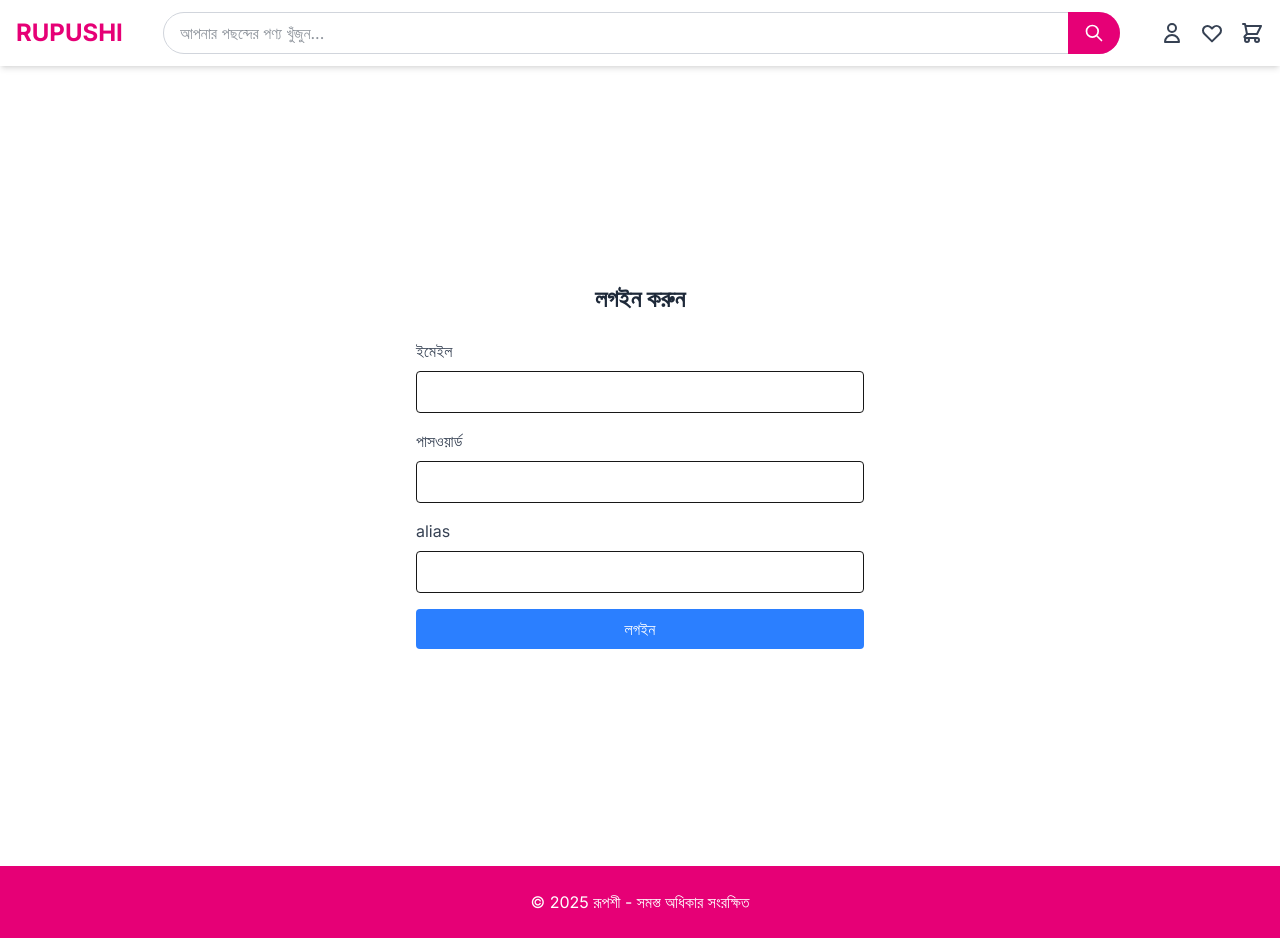
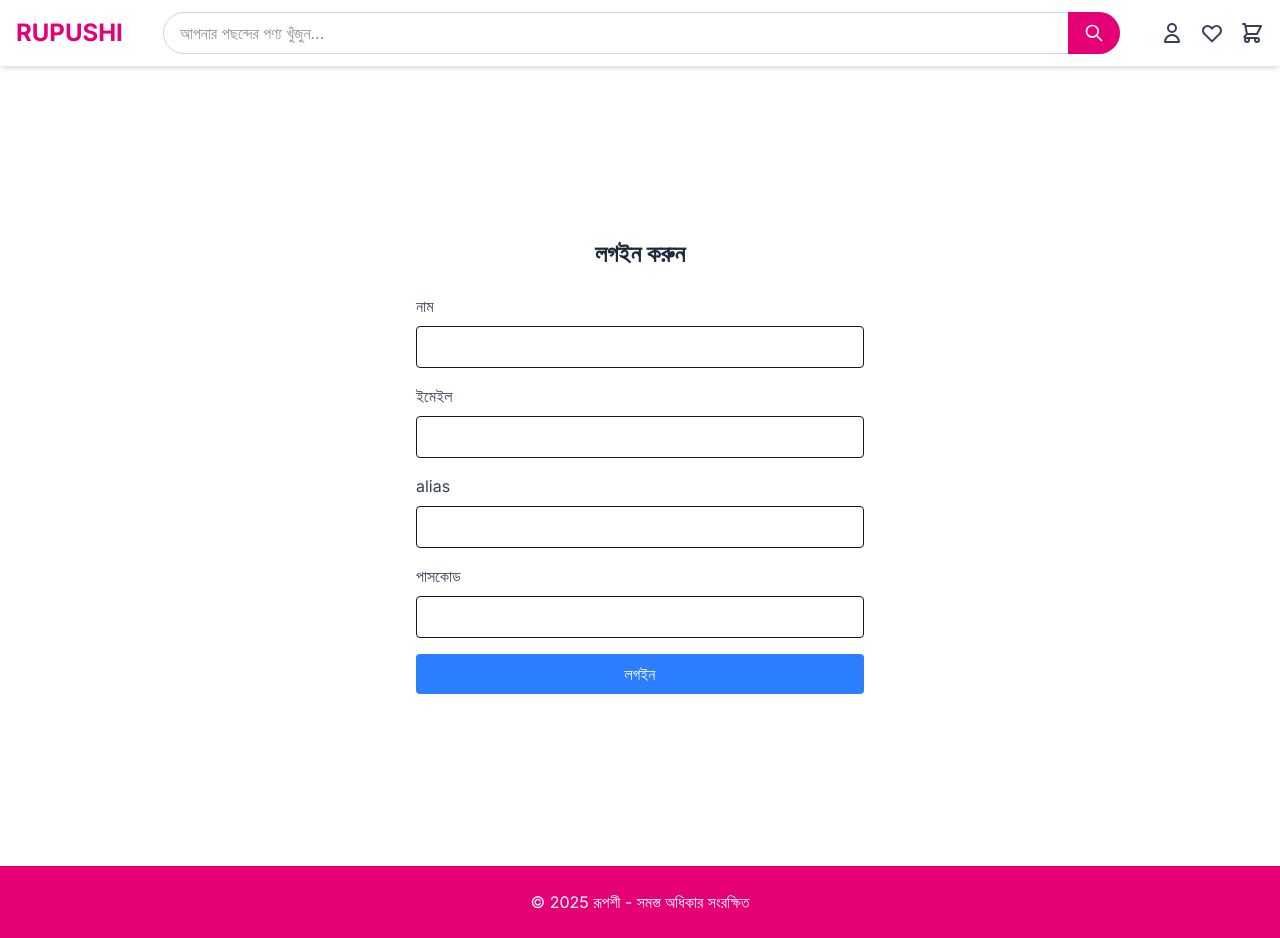
Before and after one commit to Toufiquer/rupushi2, a Next.js app: page /login in a window 1280 px wide. Built offline with nearby package versions, Linux system fonts and the light colour scheme.

Commit message:
done @ users and auth

```diff
--- a/src/app/api/auth-check/route.ts
+++ b/src/app/api/auth-check/route.ts
@@ -23,6 +23,7 @@ export async function POST(req: Request) {
     const findUser = users.find(user => user.email === userData.email);
     // Use the decryptPassCode method
     const decryptedPassCode = findUser.decryptPassCode();
+    console.log('decryptedPassCode', decryptedPassCode);
     if (findUser) {
       if (decryptedPassCode === userData.passCode && findUser.alias === userData.alias) {
         // JWT টোকেন জেনারেট করা
--- /dev/null
+++ b/src/app/dashboard/loading.tsx
@@ -0,0 +1,9 @@
+const Loading = () => {
+  return (
+    <div className="w-full h-screen text-4xl text-center flex items-center justify-center">
+      Loading...
+    </div>
+  );
+};
+
+export default Loading;
--- a/src/app/dashboard/page.tsx
+++ b/src/app/dashboard/page.tsx
@@ -1,10 +1,44 @@
-import React from 'react';
+'use client';
 import Dashboard from './dashboard';
+import Loading from './loading'; // Import the new Loading component
+import React, { useEffect, useState } from 'react';
+import { useRouter } from 'next/navigation';
+const DashboardPage = () => {
+  const [isLoading, setIsLoading] = useState(false);
+  const router = useRouter();
 
-const DashboardPage = () => {
+  useEffect(() => {
+    const token = localStorage.getItem('token');
+    if (!token) {
+      router.push('/login'); // Redirect to login if token is not found
+      return;
+    }
+
+    const verifyToken = async () => {
+      try {
+        const response = await fetch('/api/auth-check', {
+          method: 'GET',
+          headers: {
+            Authorization: `Bearer ${token}`,
+          },
+        });
+        const result = await response.json();
+        if (result.message !== 'Token verified successfully') {
+          router.push('/login'); // Redirect to login if token verification fails
+        } else {
+          setIsLoading(true);
+          router.push('/dashboard'); // Redirect to dashboard if token is valid
+        }
+      } catch {
+        router.push('/login'); // Redirect to login on error
+      }
+    };
+
+    verifyToken();
+  }, [router]);
   return (
     <div className="w-full screen bg-slate-300 h-screen">
-      <Dashboard />;
+      {isLoading ? <Dashboard /> : <Loading />}
     </div>
   );
 };
--- a/src/app/login/page.tsx
+++ b/src/app/login/page.tsx
@@ -1,25 +1,68 @@
-import Link from 'next/link';
-import React from 'react';
+'use client';
+import React, { useState } from 'react';
 
 const Login = () => {
+  const [formData, setFormData] = useState({
+    name: '',
+    email: '',
+    alias: '',
+    passCode: '',
+  });
+
+  const handleInputChange = (e: React.ChangeEvent<HTMLInputElement>) => {
+    const { id, value } = e.target;
+    setFormData(prev => ({ ...prev, [id]: value }));
+  };
+
+  const handleLogin = async (e: React.FormEvent) => {
+    e.preventDefault();
+    try {
+      const response = await fetch('/api/auth-check', {
+        method: 'POST',
+        headers: { 'Content-Type': 'application/json' },
+        body: JSON.stringify(formData),
+      });
+      const data = await response.json();
+      console.log(' -- data ', data);
+      if (data.data) {
+        localStorage.setItem('token', data.data);
+        window.location.href = '/dashboard';
+      } else {
+        alert('Authentication failed. Please check your credentials.');
+      }
+    } catch (error) {
+      console.error('Error during login:', error);
+      alert('An error occurred. Please try again.');
+    }
+  };
+
   return (
     <div className="container mx-auto px-4 py-8 min-h-screen flex items-center justify-center flex-col w-full">
       <h2 className="text-2xl font-bold text-gray-800 mb-6 text-center w-full">লগইন করুন</h2>
-      <form className="max-w-md mx-auto w-full">
+      <form className="max-w-md mx-auto w-full" onSubmit={handleLogin}>
+        <div className="mb-4">
+          <label className="block text-gray-700 mb-2" htmlFor="name">
+            নাম
+          </label>
+          <input
+            type="text"
+            id="name"
+            className="border rounded w-full py-2 px-3"
+            value={formData.name}
+            onChange={handleInputChange}
+            required
+          />
+        </div>
         <div className="mb-4">
           <label className="block text-gray-700 mb-2" htmlFor="email">
             ইমেইল
           </label>
-          <input type="email" id="email" className="border rounded w-full py-2 px-3" required />
-        </div>
-        <div className="mb-4">
-          <label className="block text-gray-700 mb-2" htmlFor="password">
-            পাসওয়ার্ড
-          </label>
           <input
-            type="password"
-            id="password"
+            type="email"
+            id="email"
             className="border rounded w-full py-2 px-3"
+            value={formData.email}
+            onChange={handleInputChange}
             required
           />
         </div>
@@ -27,16 +70,34 @@ const Login = () => {
           <label className="block text-gray-700 mb-2" htmlFor="alias">
             alias
           </label>
-          <input type="alias" id="alias" className="border rounded w-full py-2 px-3" required />
+          <input
+            type="text"
+            id="alias"
+            className="border rounded w-full py-2 px-3"
+            value={formData.alias}
+            onChange={handleInputChange}
+            required
+          />
         </div>
-        <Link href="/dashboard">
+        <div className="mb-4">
+          <label className="block text-gray-700 mb-2" htmlFor="passCode">
+            পাসকোড
+          </label>
+          <input
+            type="password"
+            id="passCode"
+            className="border rounded w-full py-2 px-3"
+            value={formData.passCode}
+            onChange={handleInputChange}
+            required
+          />
+        </div>
         <button
           type="submit"
           className="cursor-pointer bg-blue-500 w-full text-white py-2 px-4 rounded"
         >
           লগইন
         </button>
-        </Link>
       </form>
     </div>
   );
```
Also changed, not shown: public/sw.js. Lines whose indentation alone changed are shown as unchanged.
